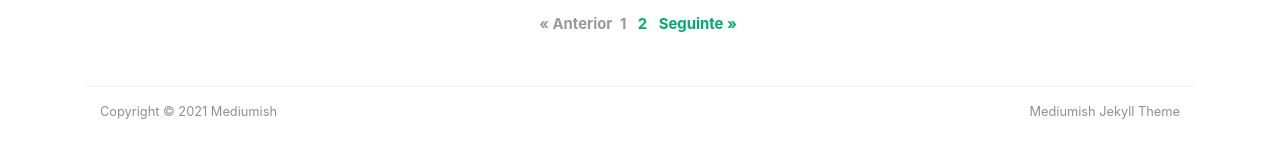
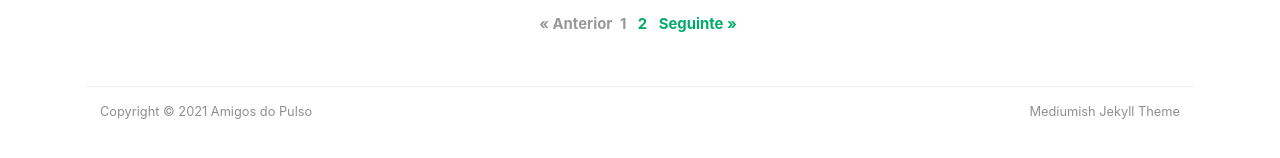
Before and after one commit to RKnoxPT/preprelogio, a Jekyll site: the page built from index.html, in a window 1280 px wide and 900 px high, scrolled down 1192 px. Shown: the part 705-863 px from the top of the window. Built offline with Jekyll 4.4.1, drawn with Linux system fonts in a browser that asks for light colours; nearby versions of some CDN libraries; the list of posts is cut into pages by our own code; some of the changed text lies outside the part shown.

Commit message:
Update _config.yml

```diff
--- a/_config.yml
+++ b/_config.yml
@@ -1,5 +1,5 @@
 # Site
-name: "Mediumish"
+name: "Amigos do Pulso"
 title: "Amigos do Pulso"
 description: "O Local Perfeito para encontrar o seu Novo Relógio!"
 logo: 'assets/images/logo.png'
```
